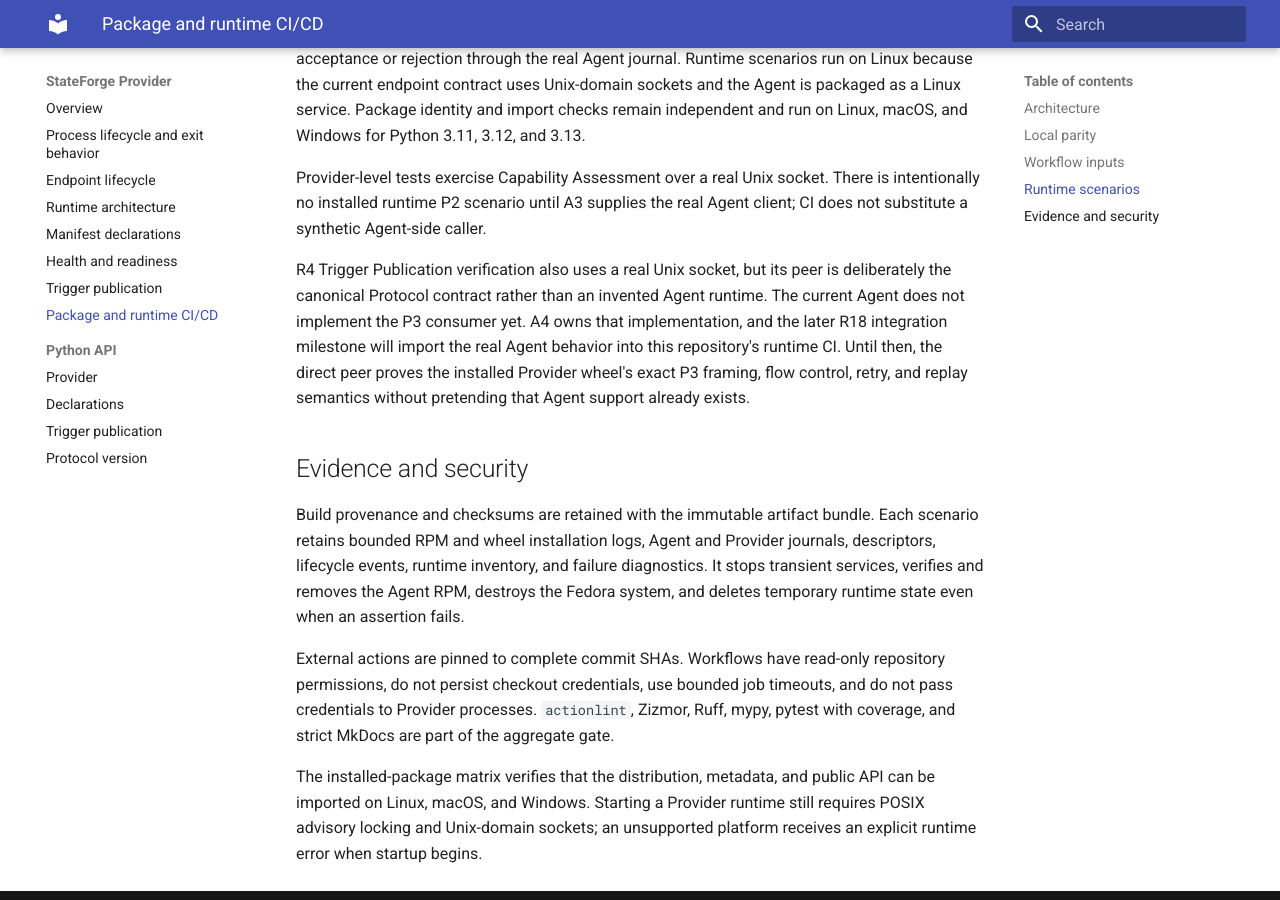
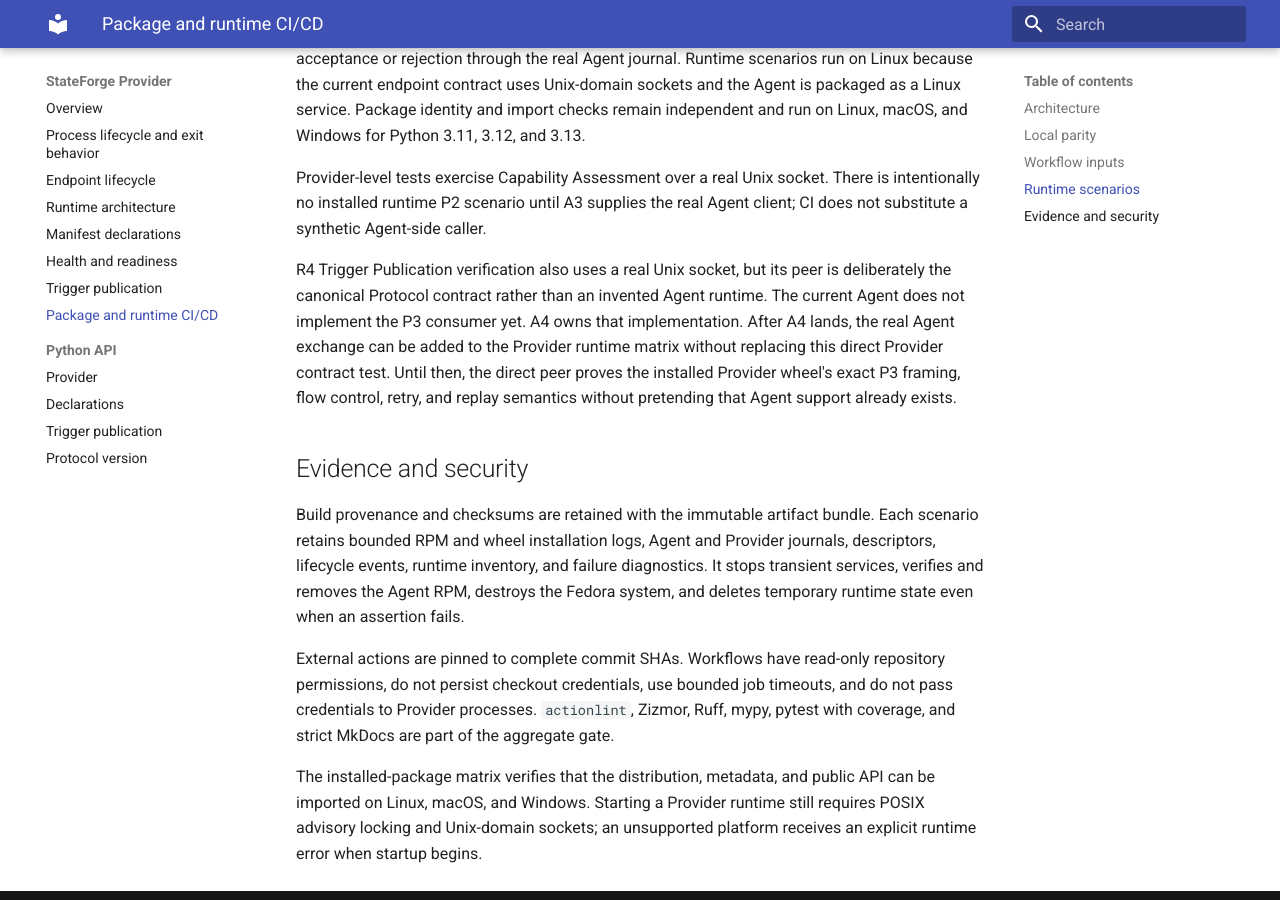
Before and after one commit to stateforge-org/stateforge-provider-python, an MkDocs documentation site: the page built from docs/ci-automation.md, in a window 1280 px wide and 900 px high, scrolled down 3464 px. Built offline with MkDocs 1.6.1 and Material for MkDocs 9.7.7, drawn with Linux system fonts in a browser that asks for light colours.

Commit message:
docs: remove nonexistent trigger integration milestone

```diff
--- a/docs/ci-automation.md
+++ b/docs/ci-automation.md
@@ -162,10 +162,11 @@ real Agent client; CI does not substitute a synthetic Agent-side caller.
 R4 Trigger Publication verification also uses a real Unix socket, but its peer
 is deliberately the canonical Protocol contract rather than an invented Agent
 runtime. The current Agent does not implement the P3 consumer yet. A4 owns that
-implementation, and the later R18 integration milestone will import the real
-Agent behavior into this repository's runtime CI. Until then, the direct peer
-proves the installed Provider wheel's exact P3 framing, flow control, retry,
-and replay semantics without pretending that Agent support already exists.
+implementation. After A4 lands, the real Agent exchange can be added to the
+Provider runtime matrix without replacing this direct Provider contract test.
+Until then, the direct peer proves the installed Provider wheel's exact P3
+framing, flow control, retry, and replay semantics without pretending that
+Agent support already exists.
 
 ## Evidence and security
 
```
